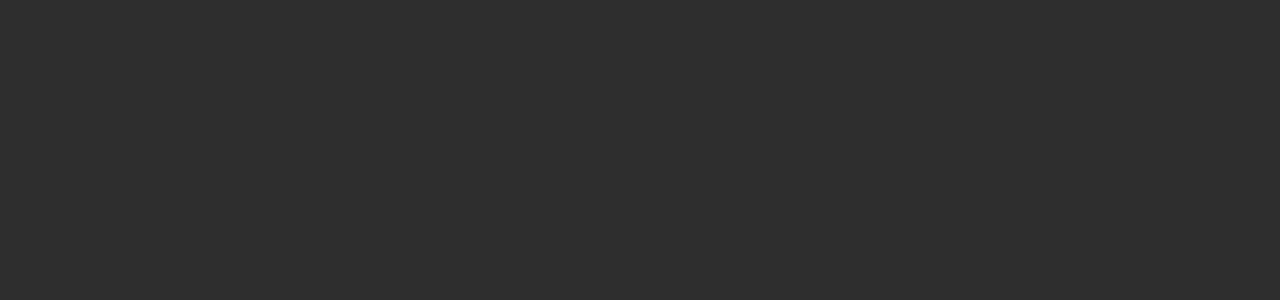
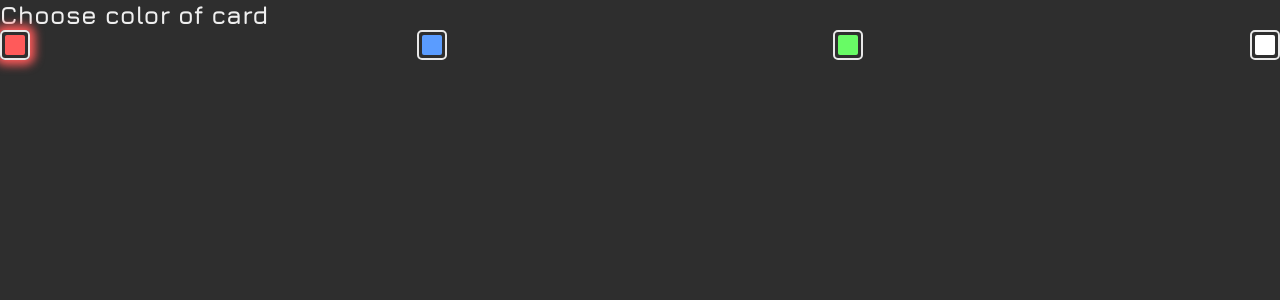
Before and after one commit to Lilloon/Todo, a React (Create React App) app: page / in a window 1280 px wide. Shown: the top 300 px of the page. Built offline with nearby package versions, Linux system fonts and the light colour scheme.

Commit message:
added redux

```diff
--- a/package.json
+++ b/package.json
@@ -8,7 +8,9 @@
     "@testing-library/user-event": "^12.8.3",
     "react": "^17.0.2",
     "react-dom": "^17.0.2",
+    "react-redux": "^7.2.6",
     "react-scripts": "4.0.3",
+    "redux": "^4.1.2",
     "styled-components": "^5.3.3",
     "web-vitals": "^1.1.2"
   },
--- a/src/App.js
+++ b/src/App.js
@@ -1,5 +1,6 @@
 import "./App.css";
 import React from "react";
+import ColorsGroup from "./molecules/ColorsGroup/ColorsGroup";
 
 export default class App extends React.Component {
   render() {
@@ -21,6 +22,10 @@ export default class App extends React.Component {
         color: "white",
       },
     ];
-    return <div className="App"></div>;
+    return (
+      <div className="App">
+        <ColorsGroup colors={colors} />
+      </div>
+    );
   }
 }
--- /dev/null
+++ b/src/actions/actionCreator.js
@@ -0,0 +1,4 @@
+export const createAction = (type) => ($payload) => ({
+  type,
+  $payload,
+});
--- /dev/null
+++ b/src/actions/selectedColorAction.js
@@ -0,0 +1,6 @@
+import { createAction } from "./actionCreator";
+import { SELECTED_COLOR_TYPES } from "./types";
+
+export const setSelectedColor = createAction(
+  SELECTED_COLOR_TYPES.SET_SELECTED_COLOR
+);
--- /dev/null
+++ b/src/actions/types.js
@@ -0,0 +1,3 @@
+export const SELECTED_COLOR_TYPES = {
+  SET_SELECTED_COLOR: "[REDUX][SET_SELECTED_COLOR]",
+};
--- a/src/index.js
+++ b/src/index.js
@@ -1,11 +1,15 @@
-import React from 'react';
-import ReactDOM from 'react-dom';
-import './index.css';
-import App from './App';
+import React from "react";
+import ReactDOM from "react-dom";
+import "./index.css";
+import App from "./App";
+import { Provider } from "react-redux";
+import store from "./store/store";
 
 ReactDOM.render(
-  <React.StrictMode>
-    <App />
-  </React.StrictMode>,
-  document.getElementById('root')
+  <Provider store={store}>
+    <React.StrictMode>
+      <App />
+    </React.StrictMode>
+  </Provider>,
+  document.getElementById("root")
 );
--- a/src/molecules/ColorsGroup/ColorsGroup.jsx
+++ b/src/molecules/ColorsGroup/ColorsGroup.jsx
@@ -2,20 +2,23 @@ import React from "react";
 import style from "./ColorsGroup.module.css";
 import Color from "../../atoms/Color/Color";
 import Title from "../../atoms/Title/Title";
+import store from "../../store/store";
+import { setSelectedColor } from "../../actions/selectedColorAction";
+import { connect } from "react-redux";
 
-export default class ColorsGroup extends React.Component {
+class ColorsGroup extends React.Component {
   render() {
     const isSelected = (id) => {
-      console.log(this.selectedId === id);
       if (this.selectedId === id) return true;
       return false;
     };
     this.onClick = this.props.onClick;
-    this.selectedId = this.props.selectedId;
+    this.selectedId = store.getState().selectedColorReducer.selectedColor.id;
+
     this.colors = this.props.colors;
-    const onColorClick = (id) => {
-      console.log(id);
-      this.onClick(id);
+    const onColorClick = (colorObj) => {
+      store.dispatch(setSelectedColor(colorObj));
+      this.selectedId = this.props.selectedColor.id;
     };
     return (
       <div className={style.colorsGroup}>
@@ -27,7 +30,9 @@ export default class ColorsGroup extends React.Component {
                 isActive={isSelected(color.id)}
                 color={color.color}
                 id={color.id}
-                onClick={onColorClick}
+                onClick={() => {
+                  onColorClick(color);
+                }}
                 key={color.id}
               />
             ))}
@@ -36,3 +41,10 @@ export default class ColorsGroup extends React.Component {
     );
   }
 }
+
+const mapStateToProps = (state) => {
+  return {
+    selectedColor: state.selectedColorReducer.selectedColor,
+  };
+};
+export default connect(mapStateToProps)(ColorsGroup);
--- /dev/null
+++ b/src/reducers/index.js
@@ -0,0 +1,8 @@
+import { combineReducers } from "redux";
+import selectedColorReducer from "./selectedColorReducer";
+
+const rootReducers = () =>
+  combineReducers({
+    selectedColorReducer,
+  });
+export default rootReducers;
--- /dev/null
+++ b/src/reducers/selectedColorReducer.js
@@ -0,0 +1,17 @@
+import { SELECTED_COLOR_TYPES } from "../actions/types";
+
+const defaultState = {
+  selectedColor: { id: 1, color: "red" },
+};
+
+export default function ColorReducer(state = defaultState, action) {
+  switch (action.type) {
+    case SELECTED_COLOR_TYPES.SET_SELECTED_COLOR:
+      return {
+        ...state,
+        selectedColor: { ...action?.$payload },
+      };
+    default:
+      return state;
+  }
+}
--- /dev/null
+++ b/src/store/store.js
@@ -0,0 +1,9 @@
+import { createStore } from "redux";
+import rootReducers from "../reducers";
+
+const store = createStore(
+  rootReducers(),
+  window.__REDUX_DEVTOOLS_EXTENSION__ && window.__REDUX_DEVTOOLS_EXTENSION__()
+);
+
+export default store;
```
Also changed, not shown: 1 other file (tests, documents, lock files or other folders).
